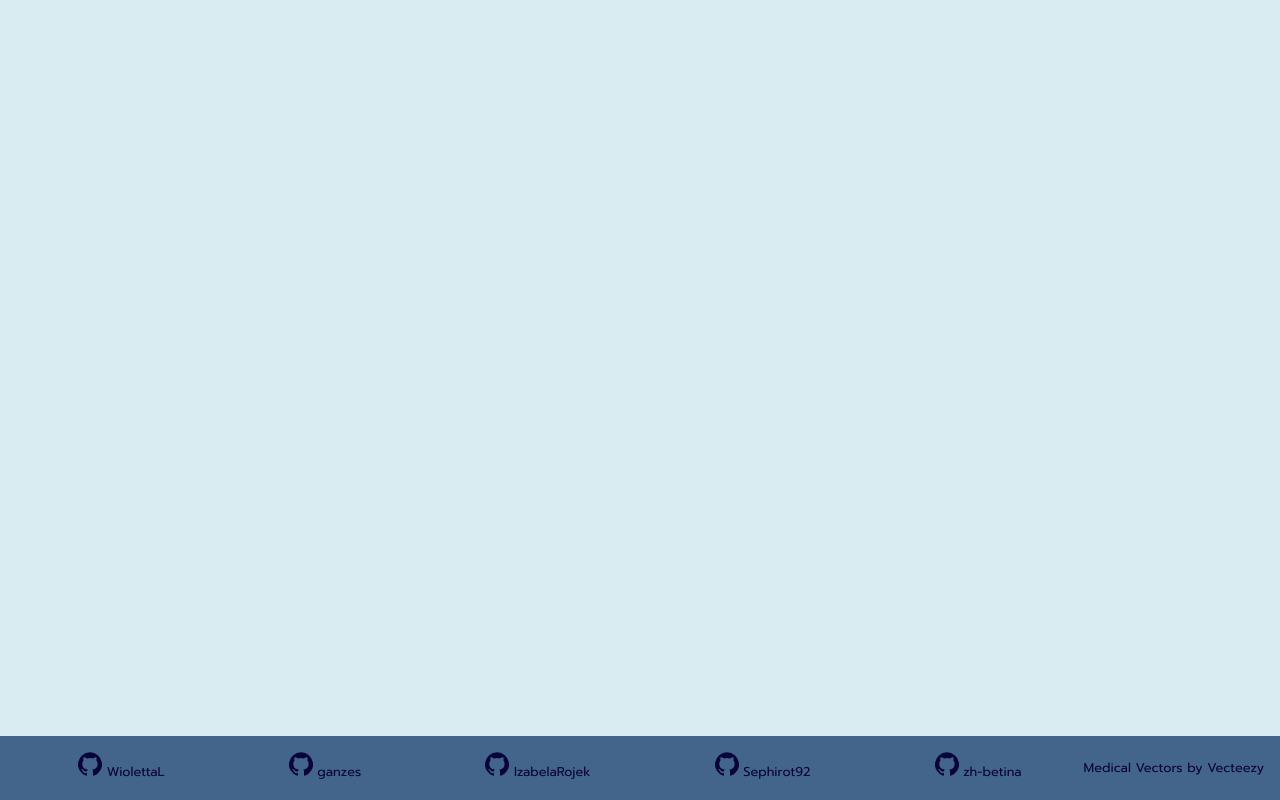
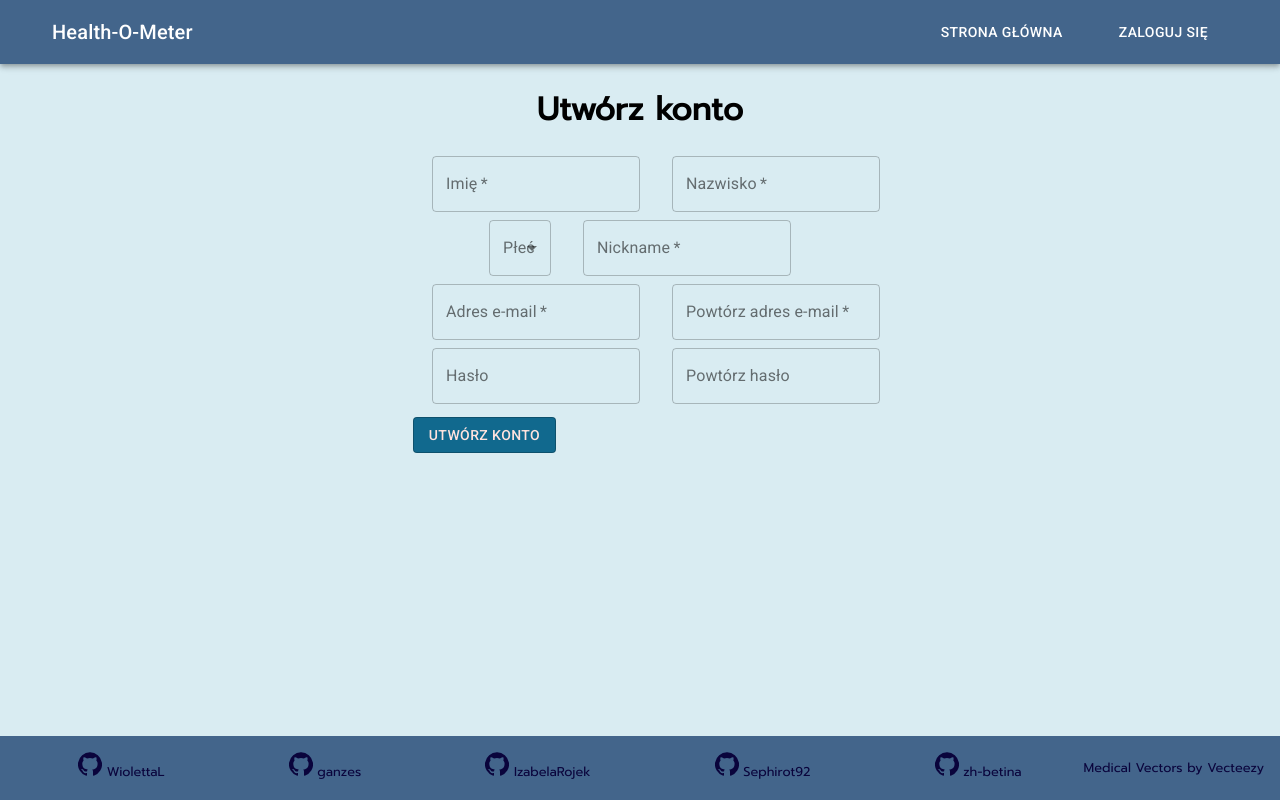
Before and after one commit to WiolettaL/Health-O-Meter-Front, a React (Create React App) app: page /signup in a window 1280 px wide. Built offline with nearby package versions, Linux system fonts and the light colour scheme.

Commit message:
A_007_Singup_form

```diff
--- a/src/App.scss
+++ b/src/App.scss
@@ -29,3 +29,10 @@ body{
 .hidden{
   display: none;
 }
+
+.row{
+  display: flex;
+  flex-direction: row;
+  margin-top: .5rem;
+  justify-content: center;
+}
--- a/src/Main/Main.js
+++ b/src/Main/Main.js
@@ -4,6 +4,7 @@ import { Route } from 'react-router-dom';
 import Homepage from "./Views/Homepage/Homepage";
 import LoginPage from "./Views/LoginPage/LoginPage";
 import LoggedUserPage from "./Views/LoggedUser/LoggedUserPage";
+import SignupPage from "./Views/SignupPage/SignupPage";
 
 const Main = () => {
     return (
@@ -11,6 +12,7 @@ const Main = () => {
             <Route path="/" exact component={Homepage} />
             <Route path="/signin" component={LoginPage} />
             <Route path="/logged" component={LoggedUserPage}/>
+            <Route path="/signup" component={SignupPage}/>
             <Route path="/signout" component={Homepage}/> {/** Temporary route solution */}
         </React.Fragment>
     )
--- a/src/Main/Views/LoginPage/LoginPage.js
+++ b/src/Main/Views/LoginPage/LoginPage.js
@@ -3,7 +3,6 @@ import Grid from '@material-ui/core/Grid';
 
 import Navbar from "../../../Navbar/Navbar";
 import LoginForm from "./LoginForm";
-import Footer from "../../../Footer/Footer";
 import LoginSvg from "./LoginSvg.svg";
 
 import "./LoginPage.scss";
--- /dev/null
+++ b/src/Main/Views/SignupPage/SignupForm.js
@@ -0,0 +1,114 @@
+import React, { useState } from 'react';
+import { Link } from "react-router-dom";
+
+import TextField from '@material-ui/core/TextField';
+import InputLabel from '@material-ui/core/InputLabel';
+import MenuItem from '@material-ui/core/MenuItem';
+import Button from '@material-ui/core/Button';
+import FormControl from '@material-ui/core/FormControl';
+import Select from '@material-ui/core/Select';
+import { makeStyles } from '@material-ui/core/styles';
+
+import "./SignupForm.scss";
+
+const SignupForm = () => {
+    const useStyles = makeStyles((theme) => ({
+        root: {
+            '& .MuiTextField-root': {
+                marginLeft: "2rem",
+                width: '13rem',
+            },
+            formControl: {
+                marginLeft: "2rem",
+                minWidth: 120,
+            },
+            selectEmpty: {
+                marginTop: "1rem",
+            }
+        },
+        btnOutlined: {
+            color: "#21665e",
+            "&:hover": {
+                backgroundColor: "#f9fcf7"
+            },
+            margin: ".8rem"
+        },
+        btnFilled: {
+            color: "#ffe3de",
+            backgroundColor: "#11698e",
+            margin: ".8rem",
+            "&:hover": {
+                backgroundColor: "#51adcf"
+            }
+        }
+    }));
+    const classes = useStyles();
+    const [gender, setGender] = useState('');
+
+    const handleChange = (event) => {
+        setGender(event.target.value);
+    };
+    return (
+        <form className={classes.root} noValidate autoComplete="off">
+            <h1 className="Signup-heading">Utwórz konto</h1>
+            <div className="row">
+                <TextField required id="outlined-required" label="Imię" defaultValue="" variant="outlined" />
+                <TextField required id="outlined-required" label="Nazwisko" defaultValue="" variant="outlined" />
+            </div>
+            <div className="row">
+                <FormControl variant="outlined" className={classes.formControl}>
+                    <InputLabel id="demo-simple-select-outlined-label">Płeć</InputLabel>
+                    <Select
+                        labelId="demo-simple-select-outlined-label"
+                        id="demo-simple-select-outlined"
+                        value={gender}
+                        onChange={handleChange}
+                        label="Gender"
+                    >
+                        <MenuItem value="">
+                            <em>Wybierz:</em>
+                        </MenuItem>
+                        <MenuItem value="MALE">Mężczyzna</MenuItem>
+                        <MenuItem value="FEMALE">Kobieta</MenuItem>
+                    </Select>
+                </FormControl>
+                <TextField required id="outlined-required" label="Nickname" defaultValue="" variant="outlined" />
+            </div>
+            <div className="row">
+                <TextField
+                    required
+                    id="outlined-required"
+                    label="Adres e-mail"
+                    defaultValue=""
+                    variant="outlined"
+                />
+                <TextField
+                    required
+                    id="outlined-required"
+                    label="Powtórz adres e-mail"
+                    defaultValue=""
+                    variant="outlined"
+                />
+            </div>
+            <div className="row">
+                <TextField
+                    id="outlined-password-input"
+                    label="Hasło"
+                    type="password"
+                    autoComplete="current-password"
+                    variant="outlined"
+                />
+                <TextField
+                    id="outlined-password-input"
+                    label="Powtórz hasło"
+                    type="password"
+                    autoComplete="current-password"
+                    variant="outlined"
+                />
+            </div>
+            <Link to="/"><Button className={classes.btnFilled} variant="outlined">Utwórz konto</Button></Link>
+        </form>
+    )
+}
+
+export default SignupForm;
--- /dev/null
+++ b/src/Main/Views/SignupPage/SignupForm.scss
@@ -0,0 +1,5 @@
+.Signup{
+    &-heading{
+        text-align: center;
+    }
+}
--- /dev/null
+++ b/src/Main/Views/SignupPage/SignupPage.js
@@ -0,0 +1,25 @@
+import React from "react";
+import Grid from '@material-ui/core/Grid';
+
+import Navbar from "../../../Navbar/Navbar";
+import SignupForm from "./SignupForm";
+
+import "./SignupPage.scss";
+
+const SignupPage = () => {
+    return (
+        <React.Fragment>
+            <Navbar navMenuBtn1="Strona Główna" linkTo1="/" navMenuBtn2="Zaloguj się" linkTo2="/signin"></Navbar>
+            <Grid
+                container
+                direction="column"
+                justify="center"
+                alignItems="center"
+            >
+                <SignupForm />
+            </Grid>
+        </React.Fragment>
+    )
+}
+
+export default SignupPage;
```
Also changed, not shown: src/Main/Views/SignupPage/SignupPage.scss (added).
